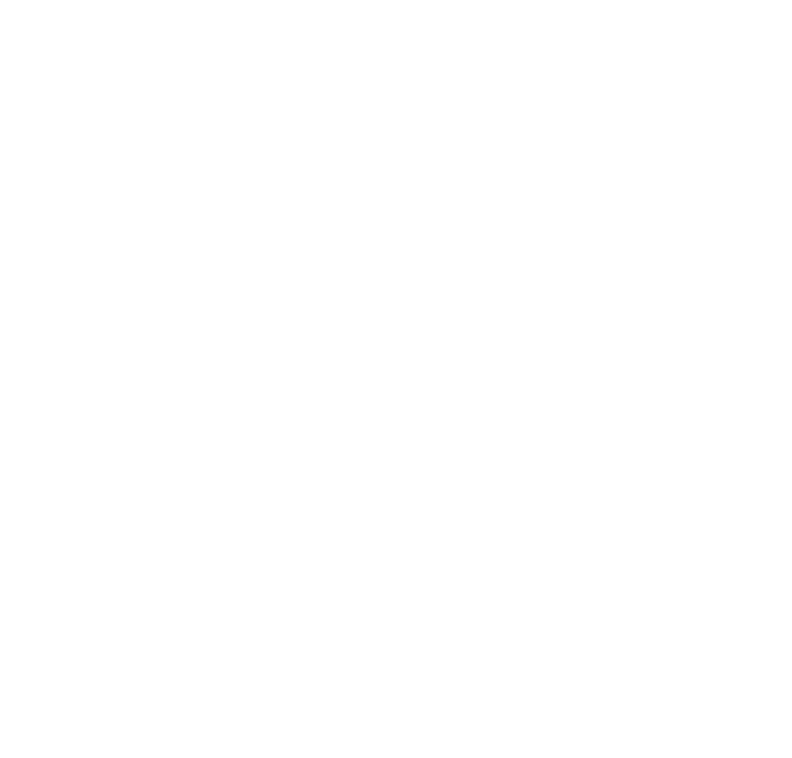
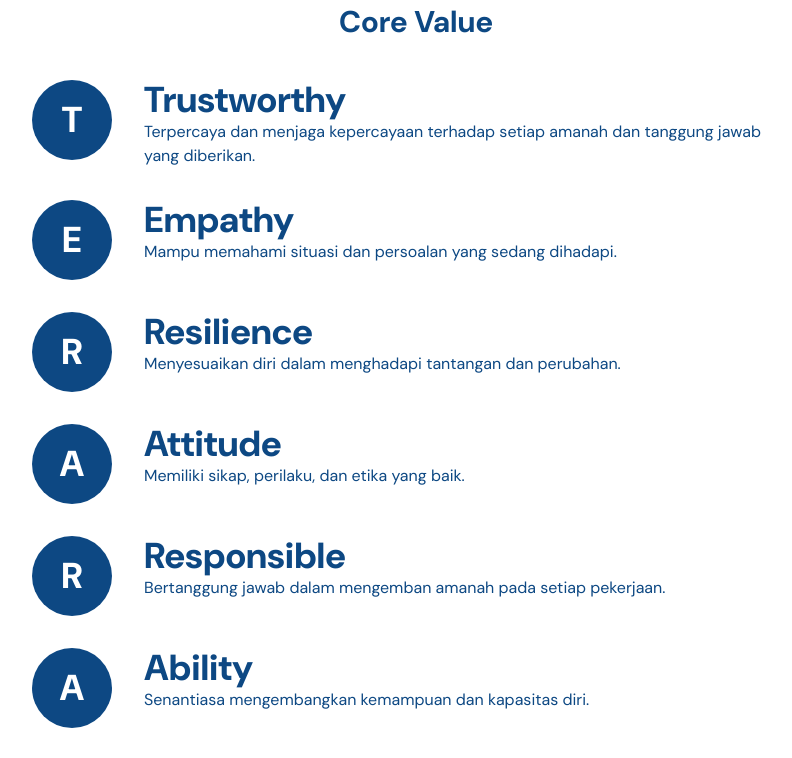
Before and after one commit to AzisWh/inosustain, a React (Vite) app: page /about in a window 1280 px wide. Shown: the part 1340-2098 px from the top of the page, without its empty margins (224-1016 px from the left). Before the commit the page ends 1146 px from the top, so only its background shows below. Built offline with nearby package versions, Linux system fonts and the light colour scheme.

Commit message:
Core Value

```diff
--- a/src/pages/About/About.tsx
+++ b/src/pages/About/About.tsx
@@ -1,6 +1,8 @@
 import { NavbarComponents } from '../../components/Navbar/NavbarComponents';
 import HeroAbout from './section/HeroAbout';
 import VisiMisi from './section/VisiMisi';
+import CoreValue from './section/CoreValue';
+import { FooterComponent } from '../../components/Footer/FooterComponents';
 
 const About = () => {
   return (
@@ -21,6 +23,19 @@ const About = () => {
           <VisiMisi />
         </div>
       </div>
+      <div className="relative pt-5">
+        <div className="flex flex-col">
+          <h1
+            className="md:text-[60px] text-[40px] font-semibold md:py-5 text-[#0D4883] text-center"
+            style={{ fontFamily: 'Arlonbold' }}>
+            Core Value
+          </h1>
+          <CoreValue />
+        </div>
+      </div>
+      <div className="mt-10 md:mt-0 p-5 md:p-[40px]">
+        <FooterComponent />
+      </div>
     </div>
   );
 };
--- /dev/null
+++ b/src/pages/About/section/CoreValue.tsx
@@ -0,0 +1,70 @@
+const coreValues = [
+  {
+    letter: 'T',
+    title: 'Trustworthy',
+    desc: 'Terpercaya dan menjaga kepercayaan terhadap setiap amanah dan tanggung jawab yang diberikan.',
+  },
+  {
+    letter: 'E',
+    title: 'Empathy',
+    desc: 'Mampu memahami situasi dan persoalan yang sedang dihadapi.',
+  },
+  {
+    letter: 'R',
+    title: 'Resilience',
+    desc: 'Menyesuaikan diri dalam menghadapi tantangan dan perubahan.',
+  },
+  {
+    letter: 'A',
+    title: 'Attitude',
+    desc: 'Memiliki sikap, perilaku, dan etika yang baik.',
+  },
+  {
+    letter: 'R',
+    title: 'Responsible',
+    desc: 'Bertanggung jawab dalam mengemban amanah pada setiap pekerjaan.',
+  },
+  {
+    letter: 'A',
+    title: 'Ability',
+    desc: 'Senantiasa mengembangkan kemampuan dan kapasitas diri.',
+  },
+  {
+    letter: 'H',
+    title: 'Harmony',
+    desc: 'Menghargai setiap perbedaan dalam membangun sinergi dan kerja sama yang baik.',
+  },
+];
+
+const CoreValue = () => {
+  return (
+    <section
+      className="px-4 md:px-16 py-12 bg-white"
+      style={{ fontFamily: 'DMSans' }}>
+      <h2 className="text-2xl md:text-3xl font-bold text-[#0D4883] text-center mb-10">
+        Core Value
+      </h2>
+      <div className="space-y-8 max-w-3xl mx-auto">
+        {coreValues.map((item, index) => (
+          <div
+            key={index}
+            className="flex flex-col md:flex-row items-start space-x-8 ">
+            <div className="min-w-[60px] h-[60px] md:min-w-[80px] md:h-[80px] mb-5 md:mb-0 bg-[#0D4883] text-white rounded-full flex items-center justify-center font-extrabold text-4xl">
+              {item.letter}
+            </div>
+            <div>
+              <h3 className="text-[#0D4883]  font-extrabold text-4xl ">
+                {item.title}
+              </h3>
+              <p className="text-[#0D4883] text-sm md:text-base ">
+                {item.desc}
+              </p>
+            </div>
+          </div>
+        ))}
+      </div>
+    </section>
+  );
+};
+
+export default CoreValue;
--- a/src/pages/About/section/VisiMisi.tsx
+++ b/src/pages/About/section/VisiMisi.tsx
@@ -4,7 +4,7 @@ const VisiMisi = () => {
       className="flex flex-col items-center justify-center px-4 md:px-16 bg-white"
       style={{ fontFamily: 'DMSans' }}>
       <div className="Visi flex flex-col md:flex-row w-full md:space-x-8 space-y-6 md:space-y-0 max-w-4xl">
-        <div className="flex-1 bg-white rounded-xl shadow-lg p-6">
+        <div className="flex-1 bg-white rounded-xl shadow-xl p-6">
           <h3 className="text-[20px] md:text-[40px] font-extrabold text-[#0D4883] mb-4 text-center underline underline-offset-8 ">
             Visi
           </h3>
@@ -14,7 +14,7 @@ const VisiMisi = () => {
             terhadap lingkungan dan kesejahteraan masyarakat.
           </p>
         </div>
-        <div className="Misi flex-1 bg-white rounded-xl shadow-lg p-6">
+        <div className="Misi flex-1 bg-white rounded-xl shadow-xl p-6">
           <h3 className="text-[20px] md:text-[40px] font-extrabold text-[#0D4883] mb-4 text-center underline underline-offset-8">
             Misi
           </h3>
```
